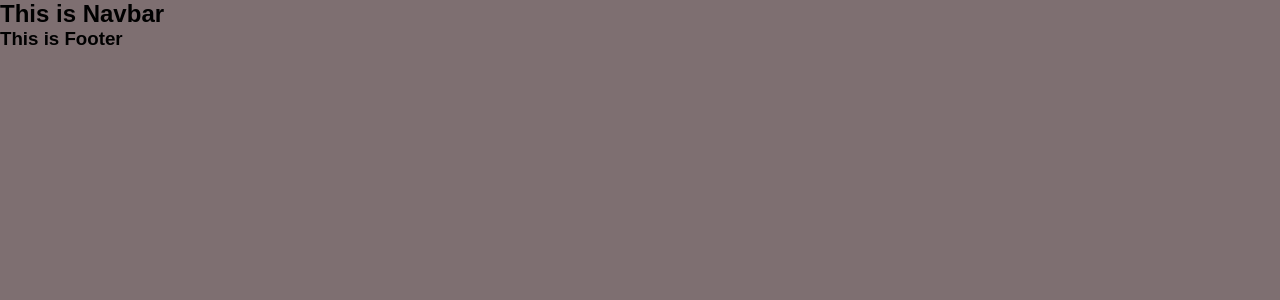
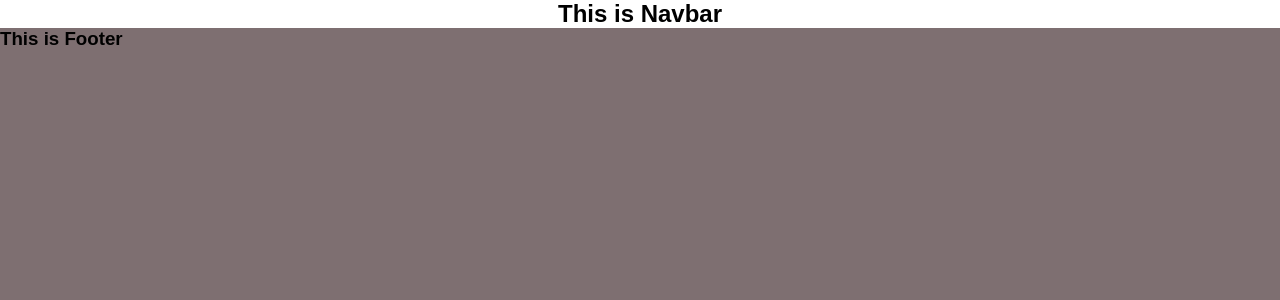
Before and after one commit to jawid-fakhari/my-first-app, a React (Create React App) app: page / in a window 1280 px wide. Shown: the top 300 px of the page. Built offline with nearby package versions, Linux system fonts and the light colour scheme.

Commit message:
how to add inline style css in react

```diff
--- a/src/components/navbar/Navbar.jsx
+++ b/src/components/navbar/Navbar.jsx
@@ -1,7 +1,7 @@
 function Navbar() {
   return (
     <div>
-      <h2>This is Navbar</h2>
+      <h2 style={{backgroundColor: "white", textAlign: "center"}}>This is Navbar</h2>
     </div>
   );
 }
```
